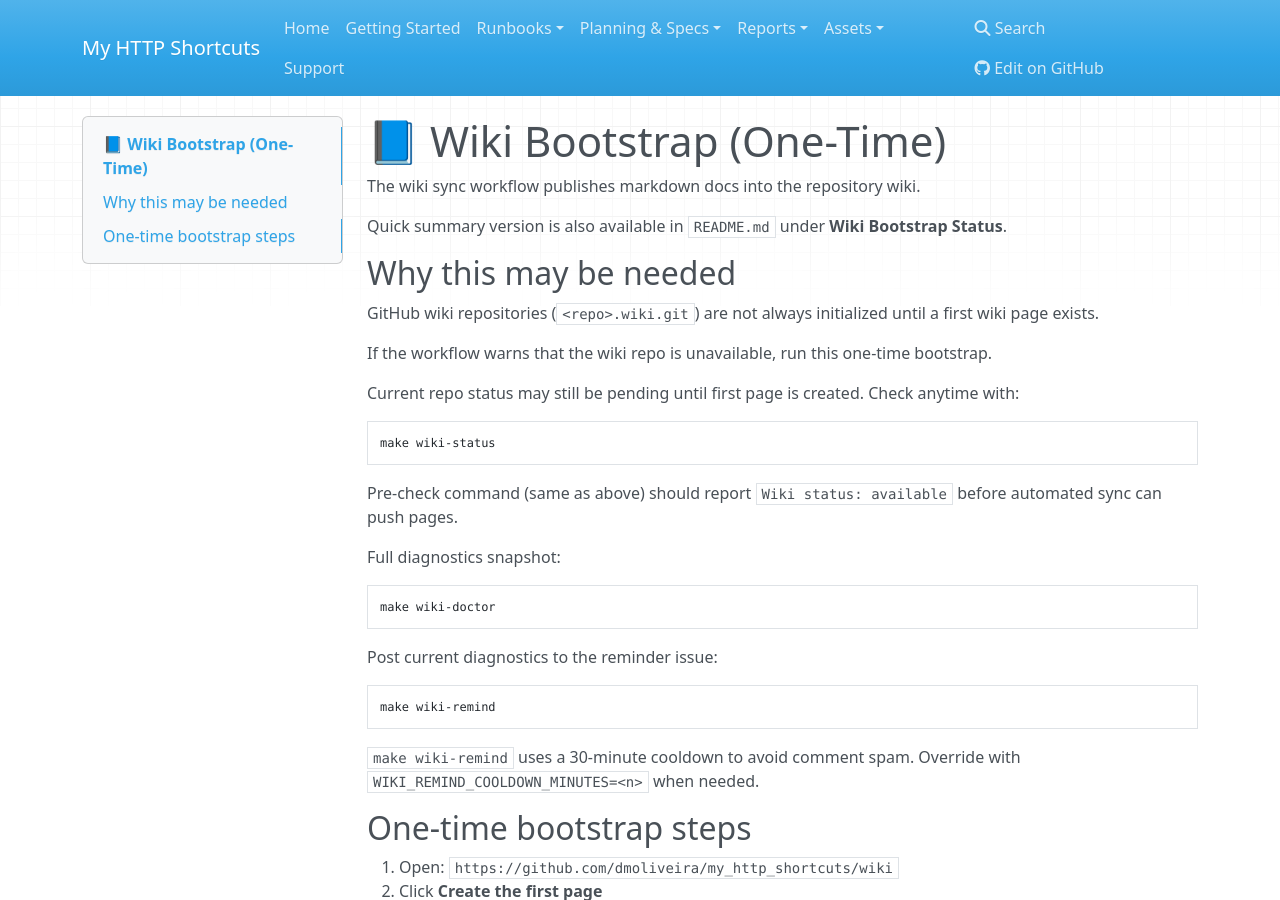
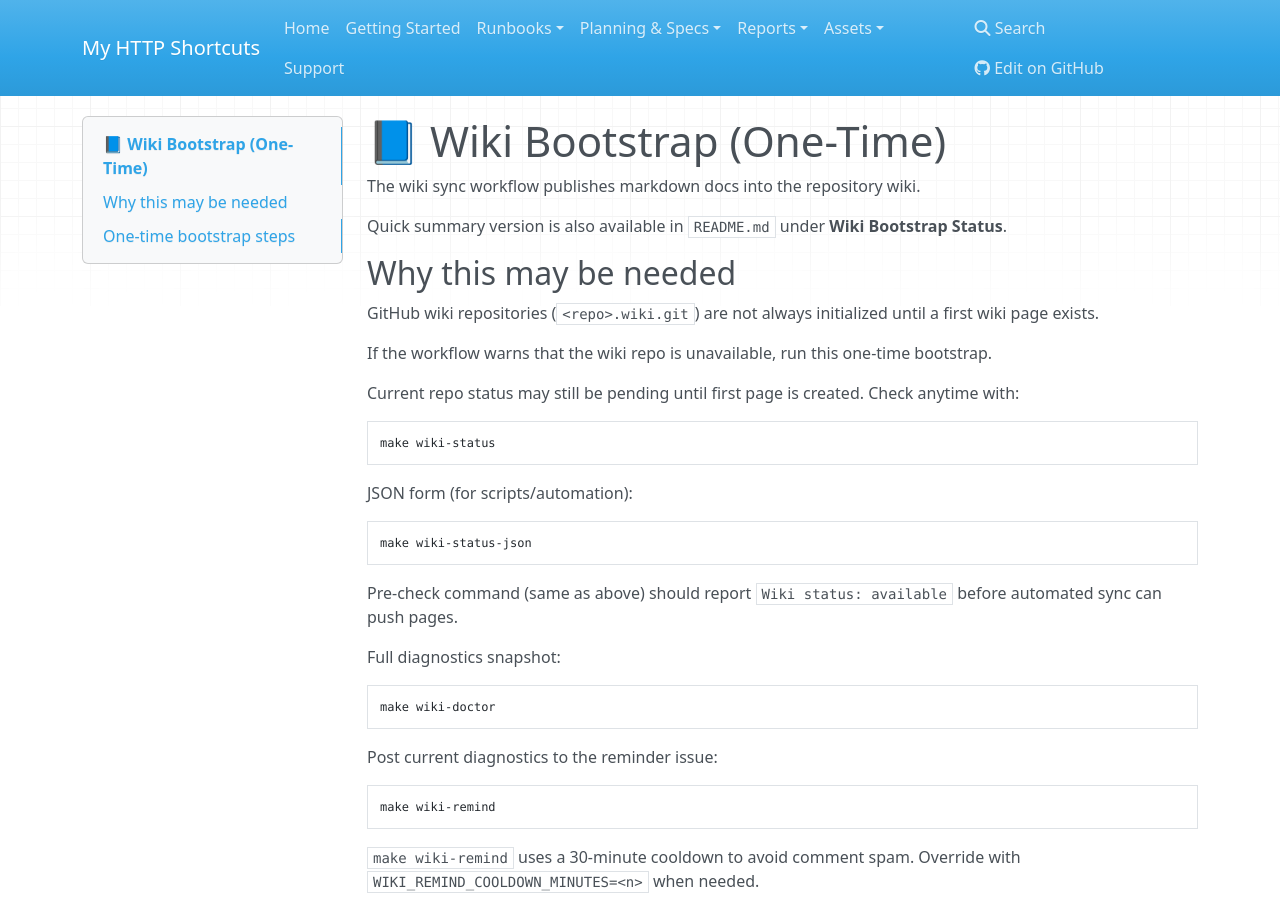
Before and after one commit to dmoliveira/my_http_shortcuts, an MkDocs documentation site: the page built from docs/runbooks/wiki-bootstrap.md, in a window 1280 px wide and 900 px high. Built offline with MkDocs 1.6.1, drawn with Linux system fonts in a browser that asks for light colours; nearby versions of some CDN libraries.

Commit message:
document wiki-status-json command

````diff
--- a/docs/runbooks/wiki-bootstrap.md
+++ b/docs/runbooks/wiki-bootstrap.md
@@ -14,6 +14,12 @@ Current repo status may still be pending until first page is created. Check anyt
 
 ```bash
 make wiki-status
+```
+
+JSON form (for scripts/automation):
+
+```bash
+make wiki-status-json
 ```
 
 Pre-check command (same as above) should report `Wiki status: available` before automated sync can push pages.
````
Also changed, not shown: README.md (+2 -0 lines), docs/index.md (+1 -0 lines).
